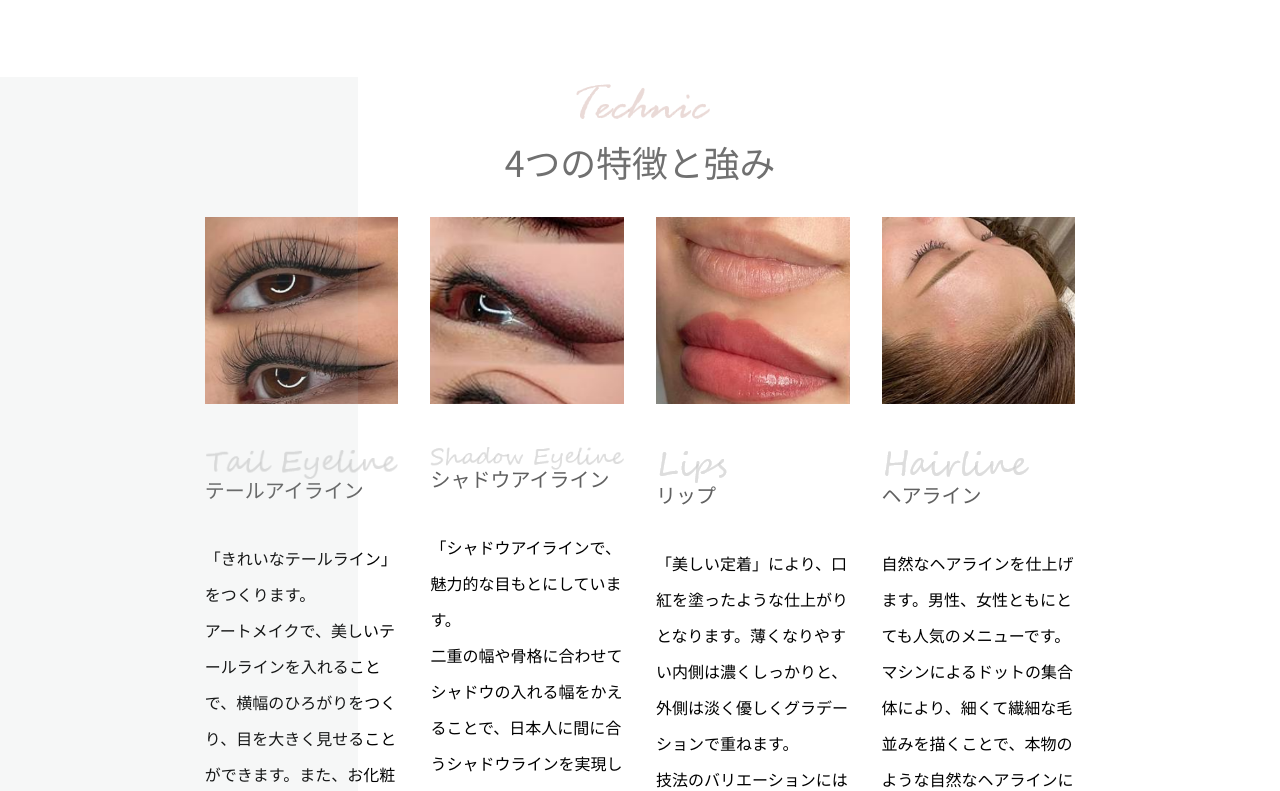
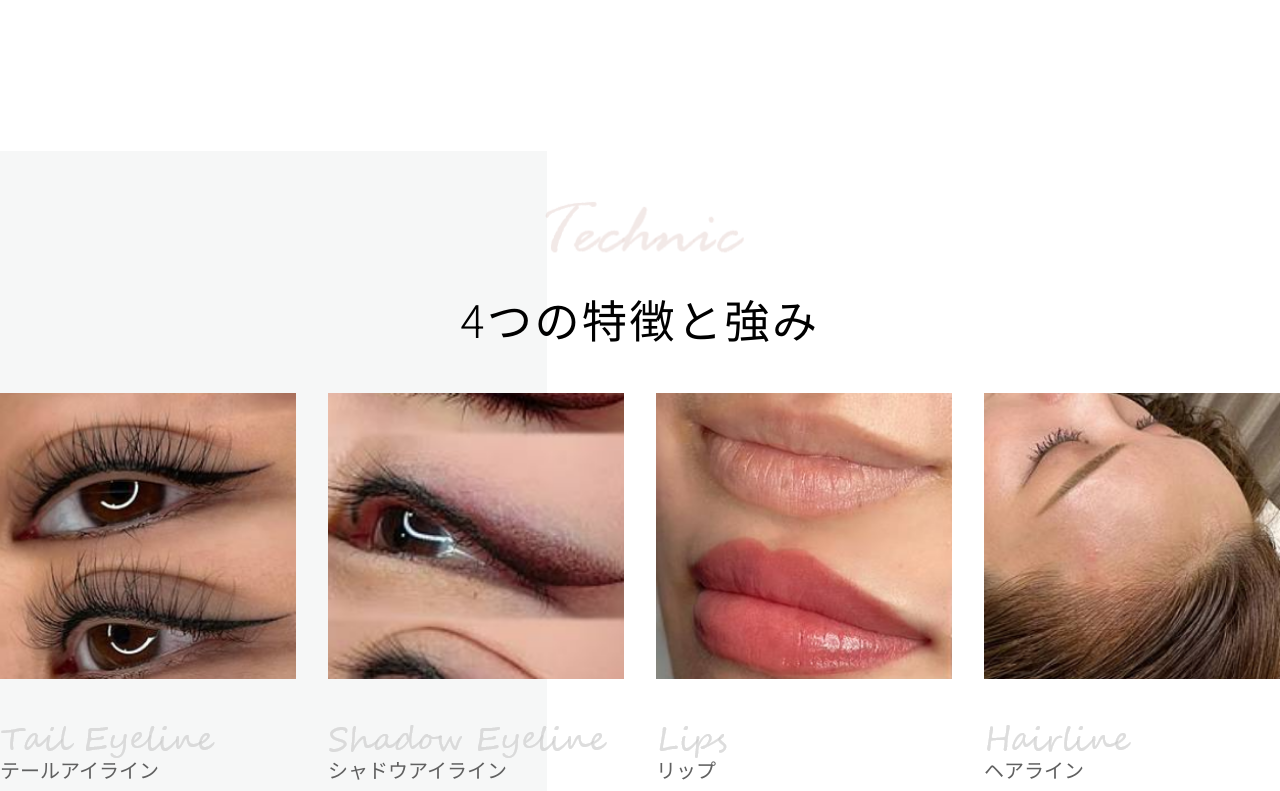
Before and after one commit to s7-japan/Nagamori, a React (Vite) app: page / in a window 1280 px wide. Shown: the part 2700-3491 px from the top of the page. Built offline with nearby package versions, Linux system fonts and the light colour scheme; a web font is replaced by a local one.

Commit message:
menu2 done

```diff
--- a/src/components/HeroContent2.jsx
+++ b/src/components/HeroContent2.jsx
@@ -7,7 +7,7 @@ const HeroContent2 = () => {
   return (
     <div className="relative md:mt-20 lg:mt-30 xl:mt-44">
       <div className="absolute top-0 right-0 hidden h-[740px] bg-[#B6BFBC] opacity-[12%] xl:block xl:w-[547px]"></div>
-      <div className="relative container mx-auto flex flex-col-reverse px-6 md:flex-row md:items-start md:gap-6 md:px-0 lg:gap-10 xl:max-w-7xl xl:gap-22">
+      <div className="large-con relative flex flex-col-reverse md:flex-row md:items-start md:gap-6 lg:gap-10 xl:gap-22">
         <div className="mt-14 flex w-full flex-col gap-5 md:mt-0 md:max-w-[340px] lg:max-w-[390px]">
           <div className="aspect-square w-full overflow-hidden">
             <video
--- a/src/components/Menu2.jsx
+++ b/src/components/Menu2.jsx
@@ -11,28 +11,30 @@ import lips from "../assets/Lips.png";
 
 const Menu2 = () => {
   return (
-    <div className="px-12 md:px-[16vw] flex flex-col items-center mt-12 md:mt-[8vw] relative">
-      <div className="absolute top-0 bg-[#B6BFBC] left-0 h-[95%] w-[28%] opacity-[12%] hidden md:block"></div>
+    <div className="relative md:mt-20 lg:mt-30 xl:mt-44">
+      <div className="absolute top-0 left-0 hidden h-[1036px] bg-[#B6BFBC] opacity-[12%] xl:block xl:w-[547px]"></div>
+      <div className="large-con relative mt-12 flex flex-col items-center">
+        <div className="relative flex items-center justify-center py-10 md:flex-col md:items-start">
           <img
             src={techniq}
             alt=""
-        className="h-[20vw] md:h-[5vw] absolute top-10 -rotate-[20deg] md:top-0 md:rotate-0 opacity-50 md:opacity-100"
+            className="absolute left-1/2 w-36 -translate-x-1/2 -rotate-[20deg] opacity-40 md:relative md:w-40 md:rotate-0 lg:w-45 xl:w-52 xl:opacity-60"
           />
-
-      <p className="text-center mb-24 md:mb-[2.2vw] text-[7vw] md:text-[2.8vw] mt-14 md:mt-[4.5vw] text-[#707070] font-[400]">
+          <p className="text-[28px] tracking-[0.055em] text-[#606060] xl:text-[45px] xl:font-light xl:text-black">
             4つの特徴と強み
           </p>
-      <div className="grid grid-cols-1 md:grid-cols-2 xl:grid-cols-4 gap-x-4 gap-y-20 md:gap-8">
+        </div>
+        <div className="grid grid-cols-1 gap-x-4 gap-y-20 md:grid-cols-2 md:gap-8 xl:grid-cols-4">
           <div className="flex flex-col">
             <div>
               <img src={menu2_1} alt="" className="w-full" />
             </div>
             <div>
               <img src={tail} alt="" className="mt-9" />
-            <p className="text-xl mt-1 md:-mt-4 leading-10 text-[#606060] font-medium ">
+              <p className="mt-1 text-xl leading-10 font-medium text-[#606060] md:-mt-4">
                 テールアイライン
               </p>
-            <p className="text-black leading-9 mt-[30px]">
+              <p className="mt-[30px] leading-9 text-black">
                 「きれいなテールライン」をつくります。
                 <br />
                 アートメイクで、美しいテールラインを入れることで、横幅のひろがりをつくり、目を大きく見せることができます。また、お化粧に時間をかける必要もなくなります。
@@ -50,10 +52,10 @@ const Menu2 = () => {
             </div>
             <div>
               <img src={shadow} alt="" className="mt-9" />
-            <p className="text-xl mt-1 md:-mt-4 leading-10 text-[#606060] font-medium ">
+              <p className="mt-1 text-xl leading-10 font-medium text-[#606060] md:-mt-4">
                 シャドウアイライン
               </p>
-            <p className="text-black leading-9 mt-[30px]">
+              <p className="mt-[30px] leading-9 text-black">
                 「シャドウアイラインで、魅力的な目もとにしています。
                 <br />
                 二重の幅や骨格に合わせてシャドウの入れる幅をかえることで、日本人に間に合うシャドウラインを実現しました。
@@ -71,10 +73,10 @@ const Menu2 = () => {
             </div>
             <div>
               <img src={lips} alt="" className="mt-9" />
-            <p className="text-xl mt-1 md:-mt-4 leading-10 text-[#606060] font-medium ">
+              <p className="mt-1 text-xl leading-10 font-medium text-[#606060] md:-mt-4">
                 リップ
               </p>
-            <p className="text-black leading-9 mt-[30px]">
+              <p className="mt-[30px] leading-9 text-black">
                 「美しい定着」により、口紅を塗ったような仕上がりとなります。薄くなりやすい内側は濃くしっかりと、外側は淡く優しくグラデーションで重ねます。
                 <br />
                 技法のバリエーションには自信があり、いくつかの技法を組み合わせることで、綺麗に発色しつつも、透明感のある仕上がりにします。
@@ -92,10 +94,10 @@ const Menu2 = () => {
             </div>
             <div>
               <img src={hairline} alt="" className="mt-9" />
-            <p className="text-xl mt-1 md:-mt-4 leading-10 text-[#606060] font-medium ">
+              <p className="mt-1 text-xl leading-10 font-medium text-[#606060] md:-mt-4">
                 ヘアライン
               </p>
-            <p className="text-black leading-9 mt-[30px]">
+              <p className="mt-[30px] leading-9 text-black">
                 自然なヘアラインを仕上げます。男性、女性ともにとても人気のメニューです。
                 <br />
                 マシンによるドットの集合体により、細くて繊細な毛並みを描くことで、本物のような自然なヘアラインにします。ひたいを丸く見せたり、おもながに見えることを気にしている方には、お顔のたて幅を和らげたり、また、M字の薄い部分を濃くしたり、ご要望に合わせたデザインが可能です。
@@ -104,6 +106,7 @@ const Menu2 = () => {
           </div>
         </div>
       </div>
+    </div>
   );
 };
 
--- a/src/index.css
+++ b/src/index.css
@@ -21,3 +21,7 @@
 .sikita {
   font-family: "Sikita";
 }
+
+.large-con {
+  @apply container mx-auto px-6 md:px-0 xl:max-w-7xl;
+}
```
Lines whose indentation alone changed are shown as unchanged.
